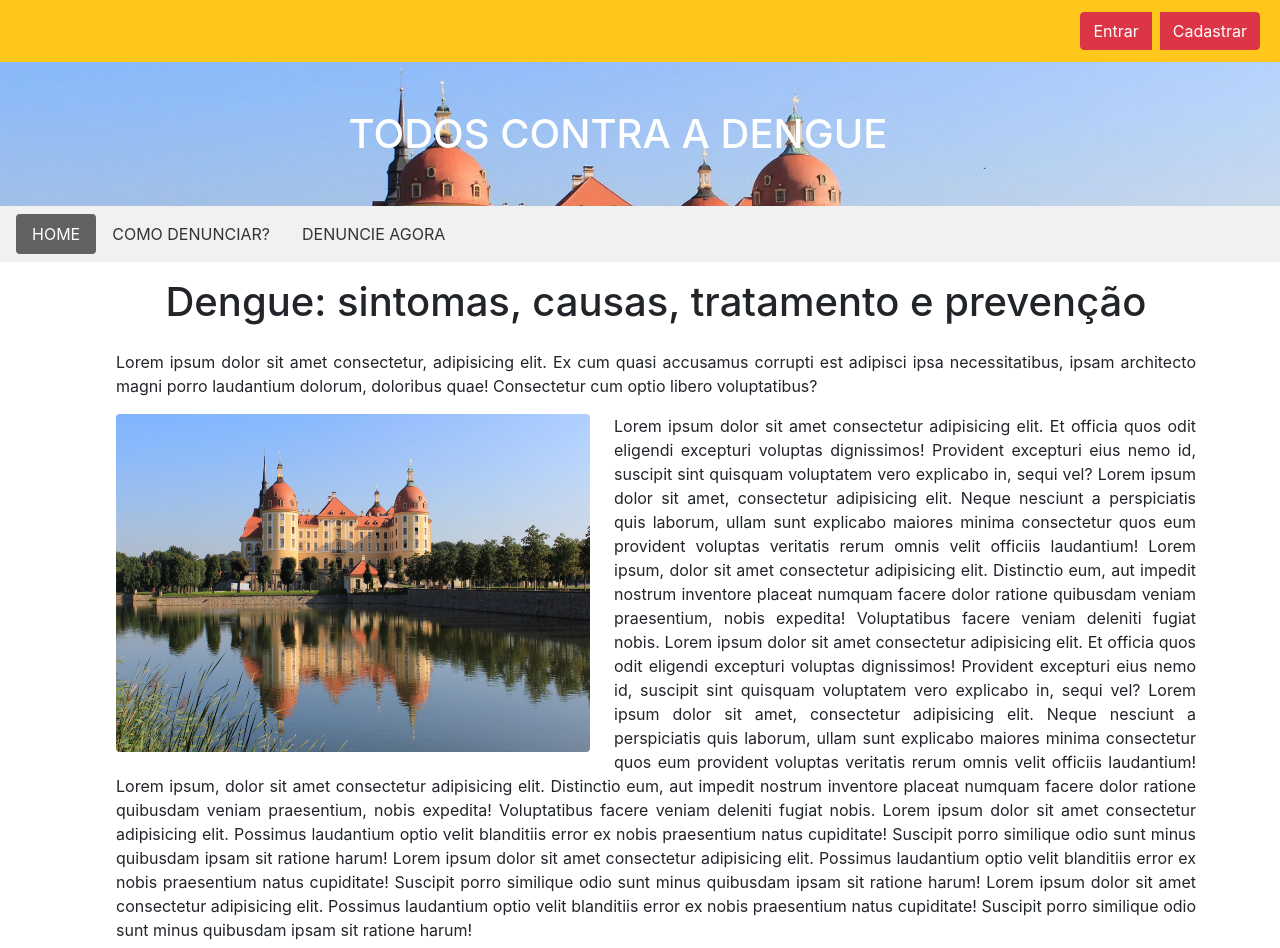
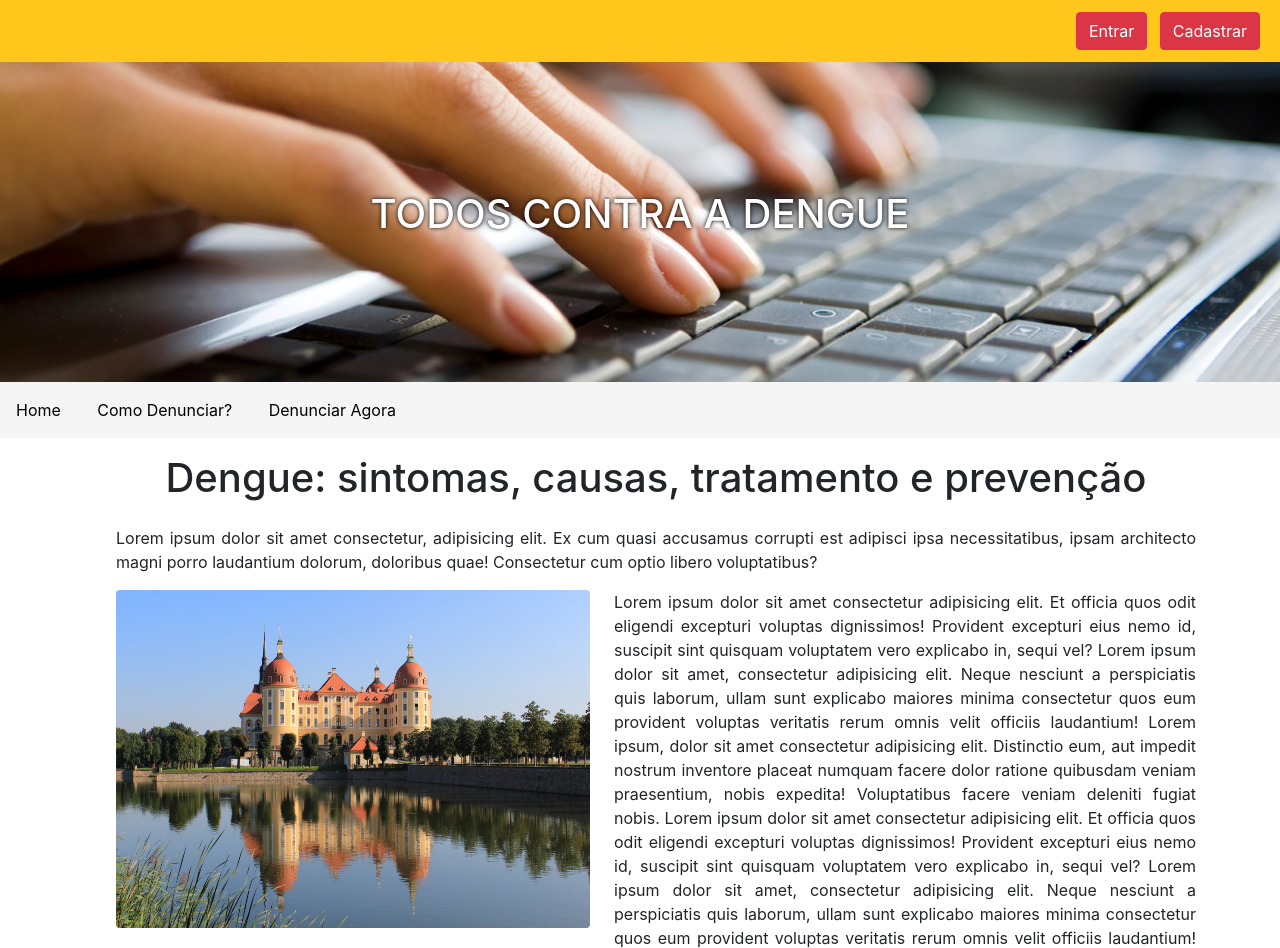
Before and after one commit to LeoniTeixeira/compasso-dengue, a plain HTML site: page index.html in a window 1280 px wide. Shown: the top 948 px of the page. Drawn offline with nearby package versions, Linux system fonts and the light colour scheme.

Commit message:
Concluindo mudancas do header

```diff
--- a/index.html
+++ b/index.html
@@ -16,22 +16,22 @@
 
 <body>
     <header>
-        <nav class="navbar navbar-custom">
-            <div class="btn-group ml-auto">
+        <nav class="navbar navbar-light identidade-visual">
+            <div class="ml-auto">
                 <button type="button" class="btn btn-danger m-1"><a class="text-white" href="login.html">Entrar</a></button>
                 <button type="button" class="btn btn-danger m-1"><a class="text-white" href="#">Cadastrar</a></button>
             </div>
         </nav>
 
-        <div class="container banner">
+        <div class="container-fluid banner">
             <h1>Todos contra a dengue</h1>
         </div>
 
-        <nav class="navbar navbar-custom">
-            <ul class="nav nav-pills nav-fill justify-content-center">
-                <li class="nav-item"><a class="nav-link ativo" href="#">Home</a></li>
-                <li class="nav-item"><a class="nav-link" href="#">Como denunciar?</a></li>
-                <li class="nav-item"><a class="nav-link" href="#">Denuncie agora</a></li>
+        <nav class="menu">
+            <ul>
+                <li> <a href="#">Home</a></li>
+                <li> <a href="#">Como Denunciar?</a></li>
+                <li> <a href="#">Denunciar Agora</a></li>
             </ul>
         </nav>
     </header>
--- a/style.css
+++ b/style.css
@@ -1,30 +1,49 @@
+.identidade-visual {
+    background-color: #ffc61c;
+}
+
 header {
-    background: url('./assets/img/castelo.jpg');
+    background: url('./assets/img/banner.jpg');
     background-size: cover;
-    background-position: top center;
+    background-position: center center;
 }
 
 .banner {
-    background-size: cover;
-    background-repeat: no-repeat;
+    margin-top: 4em;
+    height: 6em;
+    max-width: 100%;
     color: #fff;
     text-align: center;
-    margin: 3rem;
-    font-size: 30px;
+    font-size: 2em;
     text-transform: uppercase;
+    text-shadow: 0px 0px 4px black;
 }
 
-.nav-link {
-    color: #333;
-    text-transform: uppercase;
+.menu{
+    display: flex;
+    text-align: center;
+    padding: 1em 0 1em;
+    background-color: whitesmoke;
 }
 
-.navbar-custom:nth-child(1) {
-    background-color: #ffc61c;
+.menu ul{
+    margin: 0;
+    padding: 0;
+    list-style: none;
 }
 
-.navbar-custom:nth-child(3) {
-    background-color: #F1F1F1;
+.menu li{
+    display: inline-block;
+}
+
+.menu a{
+    text-decoration: none;
+    padding: 1em;
+    color: #000000;
+}
+.menu a:hover{
+    background: rgba(0, 0, 0, 0.8);
+    color: white;
 }
 
 .jumbotron {
```
